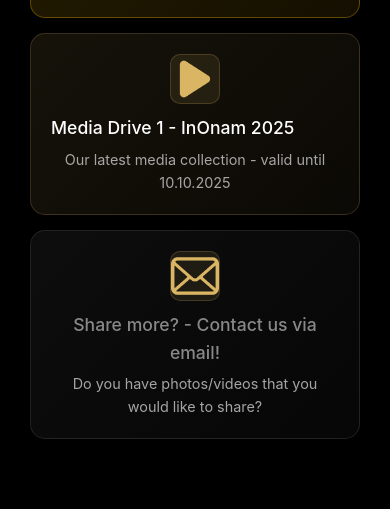
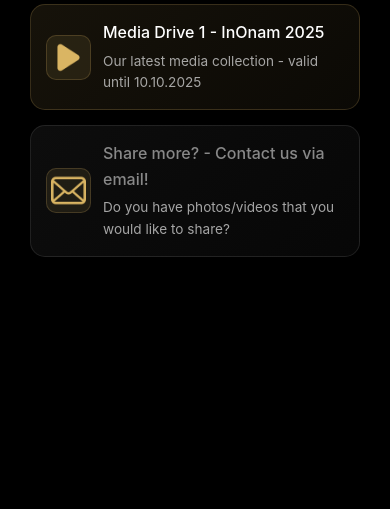
Before and after one commit to anamite/mii_links, a plain HTML site: page index.html in a window 390 px wide. Shown: the part 492-1001 px from the top of the page. After the commit the page ends 844 px from the top, so only its background shows below. Drawn offline with Linux system fonts and the light colour scheme.

Commit message:
Refactor CSS for link icons and mobile responsiveness

```diff
--- a/index.html
+++ b/index.html
@@ -200,9 +200,10 @@
         }
 
         .link-icon img {
-            width: 100%;
-            height: 100%;
+    width: calc(100% - 8px); /* Add 4px padding on each side */
+    height: calc(100% - 8px);
     object-fit: cover;
+    margin: 4px; /* Center the image with padding */
 }
 
         .link-content {
@@ -267,13 +268,29 @@
     }
 
     .link-item {
-                flex-direction: column;
-                text-align: center;
-                gap: 10px;
+        padding: 15px;
+        text-align: left; /* Keep left alignment instead of center */
+        gap: 12px;
+        flex-direction: row; /* Keep horizontal layout */
     }
 
     .link-content {
-                text-align: center;
+        text-align: left; /* Keep left alignment */
+        flex: 1;
+    }
+
+    .link-icon {
+        width: 45px; /* Slightly smaller on mobile */
+        height: 45px;
+        flex-shrink: 0;
+    }
+
+    .link-title {
+        font-size: 1rem; /* Slightly smaller title on mobile */
+    }
+
+    .link-description {
+        font-size: 0.85rem;
     }
 }
     </style>
```
Lines whose indentation alone changed are shown as unchanged.
